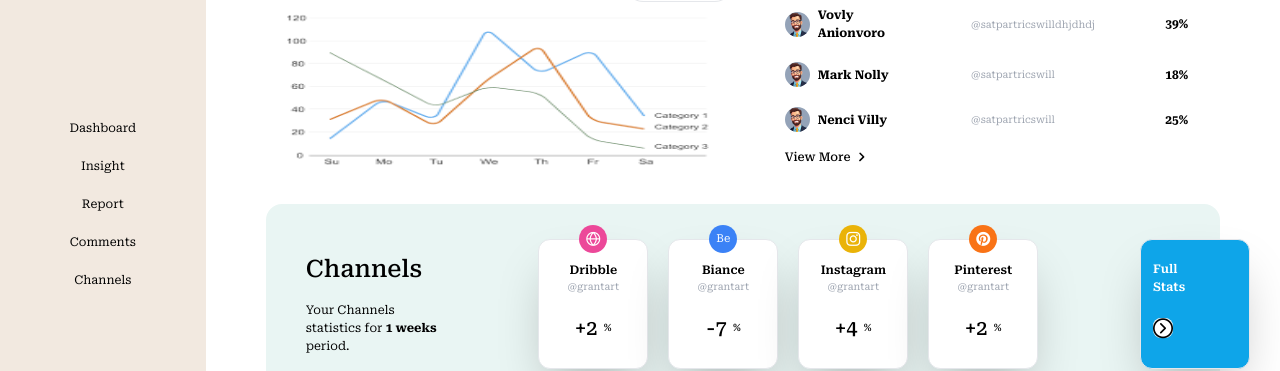
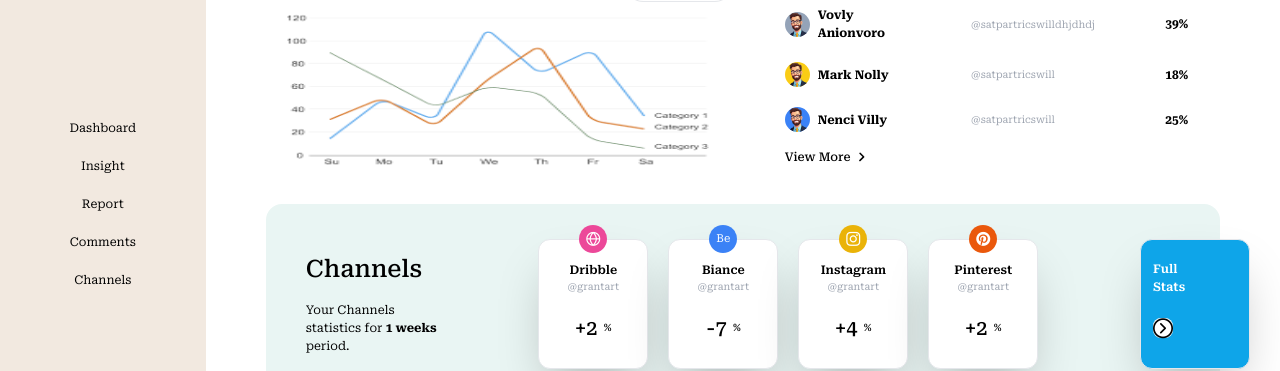
Before and after one commit to pjmiles/dashboard, a Vue app: page / in a window 1280 px wide. Shown: the part 277-648 px from the top of the page. Built offline with nearby package versions, Linux system fonts and the light colour scheme.

Commit message:
style additions

```diff
--- a/src/views/DashBoard.vue
+++ b/src/views/DashBoard.vue
@@ -113,7 +113,7 @@
             <li class="px-6 py-2">
               <div class="flex items-center gap-3">
                 <div class="flex items-center gap-2 w-1/3">
-                  <div class="flex-shrink-0 rounded-full bg-slate-400 w-[25px] h-[25px]">
+                  <div class="flex-shrink-0 rounded-full bg-yellow-400 w-[25px] h-[25px]">
                     <img
                       :src="avatar"
                       alt="avatar"
@@ -129,7 +129,7 @@
             <li class="px-6 py-2">
               <div class="flex items-center gap-3">
                 <div class="flex items-center gap-2 w-1/3">
-                  <div class="flex-shrink-0 rounded-full bg-slate-400 w-[25px] h-[25px]">
+                  <div class="flex-shrink-0 rounded-full bg-blue-500 w-[25px] h-[25px]">
                     <img
                       :src="avatar"
                       alt="avatar"
@@ -206,7 +206,7 @@
           class="bg-white border rounded-xl w-[110px] h-[130px] flex flex-col items-center text-center shadow-2xl cursor-pointer hover:shadow-lg"
         >
           <div
-            class="bg-orange-500 rounded-full w-7 h-7 flex items-center justify-center mt-[-15px]"
+            class="bg-orange-600 rounded-full w-7 h-7 flex items-center justify-center mt-[-15px]"
           >
             <i class="pi pi-pinterest text-sm rounded-lg text-white"></i>
           </div>
@@ -235,9 +235,7 @@
 </template>
 
 <script setup>
-import upgradeImg from '@/assets/upgradeImg.png'
 import avatar from '@/assets/avatar.jpg'
-import TempChart from '@/assets/line-chart.svg'
 import chartType from '@/assets/chart-2.png'
 </script>
 
```
